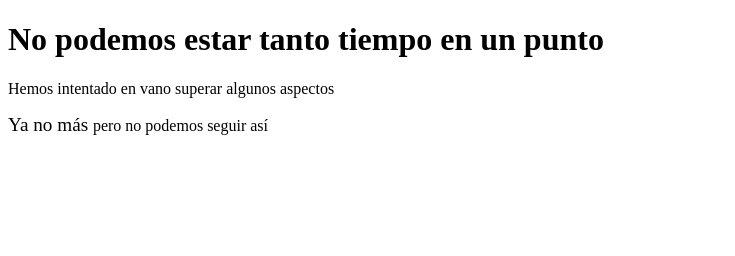
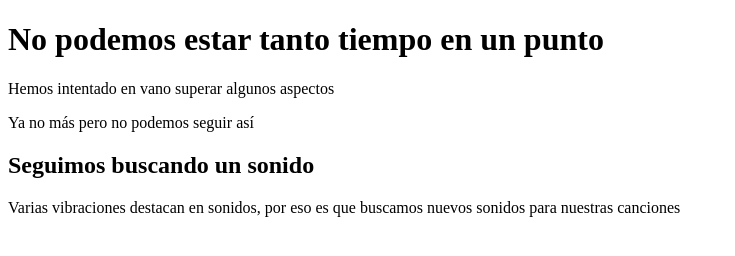
Before and after one commit to Nico-1980/rec-boys-art, a plain HTML site: page index.html in a window 1280 px wide. Shown: the whole page, without its empty margins (0-735 px from the left). Drawn offline with Linux system fonts and the light colour scheme.

Commit message:
second commit

```diff
--- a/index.html
+++ b/index.html
@@ -9,6 +9,8 @@
 <body>
     <h1>No podemos estar tanto tiempo en un punto</h1>
     <p> Hemos intentado en vano superar algunos aspectos</p>
-    <p>  <big> Ya no más </big> pero no podemos seguir así </p>
+    <p> Ya no más pero no podemos seguir así </p>
+    <h2>Seguimos buscando un sonido</h2>
+    <p>Varias vibraciones destacan en sonidos, por eso es que buscamos nuevos sonidos para nuestras canciones</p>
 </body>
 </html>
```
